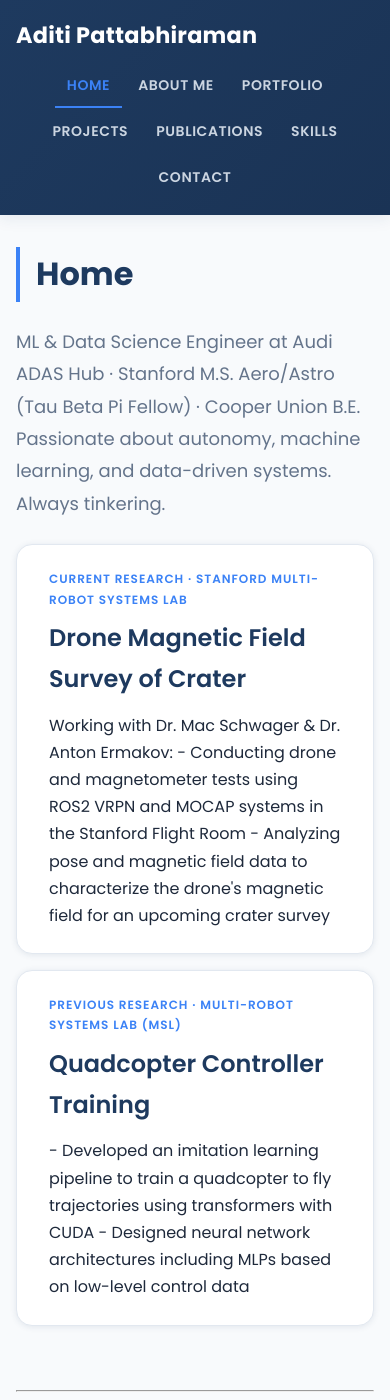
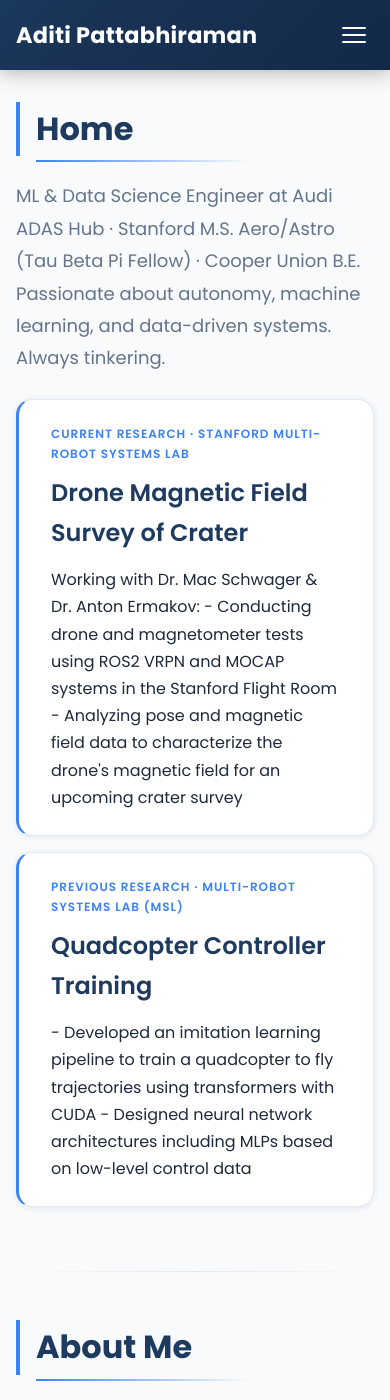
Before and after one commit to aditipattabhiraman/aditipattabhiraman.github.io, a Jekyll site: the page built from index.md, in a window 390 px wide and 1400 px high. Built offline with Jekyll 4.4.1, drawn with Linux system fonts in a browser that asks for light colours.

Commit message:
Improve UI with animations, interactivity, and mobile nav
- Animated gradient header background (subtle navy shift)
- Hamburger menu for mobile with smooth open/close animation
- Staggered card entrance animations when sections scroll into view
- Color-coded skill categories (blue / purple / green / amber)
- Skill tag hover glow effects matching their category color
- Card left-border accent + refined hover lift and shadow
- Shimmer progress bar gradient
- Animated underline on section headings
- Better HR dividers with fade-to-transparent gradient
- Skill icon hover scale-up with colored drop shadow
- Skill tag click ripple effect
- Contact link hover background tint and lift

https://claude.ai/code/session_01TDToRLVpd8ivEftbgrYq4p

```diff
--- a/_layouts/default.html
+++ b/_layouts/default.html
@@ -16,6 +16,11 @@
   <!-- Title Banner and Navigation Menu -->
   <header class="title-banner">
     <h1 class="site-title header-typing">Aditi Pattabhiraman</h1>
+    <button class="nav-toggle" aria-label="Toggle navigation" aria-expanded="false">
+      <span class="hamburger-line"></span>
+      <span class="hamburger-line"></span>
+      <span class="hamburger-line"></span>
+    </button>
     <nav class="nav-menu">
       <ul>
         <li><a href="#home">Home</a></li>
--- a/assets/css/styles.css
+++ b/assets/css/styles.css
@@ -9,6 +9,13 @@
   --color-primary-dark:#1a3355;
   --color-accent:      #3b82f6;
   --color-accent-dark: #1d4ed8;
+  --color-accent-glow: rgba(59, 130, 246, 0.25);
+  --color-purple:      #8b5cf6;
+  --color-purple-glow: rgba(139, 92, 246, 0.2);
+  --color-green:       #10b981;
+  --color-green-glow:  rgba(16, 185, 129, 0.2);
+  --color-orange:      #f59e0b;
+  --color-orange-glow: rgba(245, 158, 11, 0.2);
   --color-text:        #1e293b;
   --color-text-muted:  #64748b;
   --color-text-nav:    #cbd5e1;
@@ -64,11 +71,20 @@ a:hover {
   text-decoration: underline;
 }
 
+hr {
+  border: none;
+  height: 1px;
+  background: linear-gradient(to right, transparent, var(--color-border), transparent);
+  margin: var(--space-7) 0;
+}
+
 /* =========================================
    Header & Navigation
    ========================================= */
 .title-banner {
-  background: linear-gradient(135deg, var(--color-primary) 0%, var(--color-primary-dark) 100%);
+  background: linear-gradient(135deg, #1e3a5f, #164e7a, #1a3355, #0f2744);
+  background-size: 300% 300%;
+  animation: gradientShift 14s ease infinite;
   padding: var(--space-4) var(--space-7);
   position: sticky;
   top: 0;
@@ -78,8 +94,14 @@ a:hover {
   justify-content: space-between;
   flex-wrap: wrap;
   gap: var(--space-3);
-  box-shadow: 0 2px 16px var(--color-shadow);
+  box-shadow: 0 2px 20px rgba(0, 0, 0, 0.3);
   transition: padding 0.3s ease;
+}
+
+@keyframes gradientShift {
+  0%   { background-position: 0% 50%; }
+  50%  { background-position: 100% 50%; }
+  100% { background-position: 0% 50%; }
 }
 
 .title-banner.shrink {
@@ -93,6 +115,44 @@ a:hover {
   color: #ffffff;
   letter-spacing: 0.01em;
   white-space: nowrap;
+  cursor: default;
+}
+
+/* Hamburger Button */
+.nav-toggle {
+  display: none;
+  flex-direction: column;
+  gap: 5px;
+  background: none;
+  border: none;
+  cursor: pointer;
+  padding: var(--space-2);
+  border-radius: var(--radius-sm);
+  transition: background 0.2s ease;
+}
+
+.nav-toggle:hover {
+  background: rgba(255,255,255,0.1);
+}
+
+.hamburger-line {
+  display: block;
+  width: 24px;
+  height: 2px;
+  background: #ffffff;
+  border-radius: 2px;
+  transition: transform 0.3s ease, opacity 0.3s ease;
+}
+
+.nav-toggle.open .hamburger-line:nth-child(1) {
+  transform: translateY(7px) rotate(45deg);
+}
+.nav-toggle.open .hamburger-line:nth-child(2) {
+  opacity: 0;
+  transform: scaleX(0);
+}
+.nav-toggle.open .hamburger-line:nth-child(3) {
+  transform: translateY(-7px) rotate(-45deg);
 }
 
 .nav-menu ul {
@@ -114,14 +174,16 @@ a:hover {
   letter-spacing: 0.04em;
   text-transform: uppercase;
   border-bottom: 2px solid transparent;
-  transition: color 0.2s ease, border-color 0.2s ease;
+  transition: color 0.2s ease, border-color 0.2s ease, background 0.2s ease;
   display: inline-block;
+  border-radius: var(--radius-sm) var(--radius-sm) 0 0;
 }
 
 .nav-menu ul li a:hover,
 .nav-menu ul li a.active {
-  color: var(--color-accent);
+  color: #ffffff;
   border-bottom-color: var(--color-accent);
+  background: rgba(59, 130, 246, 0.15);
   text-decoration: none;
 }
 
@@ -135,7 +197,7 @@ main {
 }
 
 /* =========================================
-   Section Wrappers (replaces broken section + fade-in)
+   Section Wrappers
    ========================================= */
 .section-wrapper {
   margin-bottom: var(--space-8);
@@ -157,6 +219,22 @@ main {
   padding-left: var(--space-4);
   margin-top: 0;
   margin-bottom: var(--space-5);
+  position: relative;
+}
+
+.section-wrapper h2::after {
+  content: '';
+  position: absolute;
+  bottom: -6px;
+  left: var(--space-4);
+  width: 0;
+  height: 2px;
+  background: linear-gradient(to right, var(--color-accent), transparent);
+  transition: width 0.6s ease 0.3s;
+}
+
+.section-wrapper.visible h2::after {
+  width: 60%;
 }
 
 .section-wrapper h3 {
@@ -180,17 +258,30 @@ main {
 .card {
   background: var(--color-surface);
   border: 1px solid var(--color-border);
+  border-left: 3px solid var(--color-accent);
   border-radius: var(--radius-lg);
   padding: var(--space-5) var(--space-6);
   margin-bottom: var(--space-4);
   box-shadow: 0 1px 6px var(--color-shadow);
-  transition: border-color 0.2s ease, box-shadow 0.2s ease, transform 0.2s ease;
+  transition: border-color 0.25s ease, box-shadow 0.25s ease, transform 0.25s ease,
+              opacity 0.5s ease;
+  /* Stagger animation start state (set by JS) */
+}
+
+.card.card-stagger {
+  opacity: 0;
+  transform: translateY(16px);
+}
+
+.card.card-stagger.card-visible {
+  opacity: 1;
+  transform: translateY(0);
 }
 
 .card:hover {
-  border-color: var(--color-accent);
-  box-shadow: 0 4px 20px rgba(59, 130, 246, 0.15);
-  transform: translateY(-2px);
+  border-left-color: var(--color-accent-dark);
+  box-shadow: 0 6px 24px rgba(59, 130, 246, 0.18);
+  transform: translateY(-3px);
 }
 
 .card-title {
@@ -222,6 +313,7 @@ main {
 .card ul li {
   margin-bottom: var(--space-2);
   color: var(--color-text);
+  position: relative;
 }
 
 .honors-line {
@@ -260,8 +352,8 @@ main {
 }
 
 .skill-icons-row img:hover {
-  transform: scale(1.2);
-  filter: drop-shadow(0 4px 8px rgba(59, 130, 246, 0.4));
+  transform: scale(1.25) translateY(-2px);
+  filter: drop-shadow(0 6px 10px rgba(59, 130, 246, 0.45));
 }
 
 .skills-grid {
@@ -270,18 +362,48 @@ main {
   gap: var(--space-4);
 }
 
+/* Category cards */
 .skill-category {
   background: var(--color-surface);
   border: 1px solid var(--color-border);
   border-radius: var(--radius-md);
   padding: var(--space-4) var(--space-5);
   box-shadow: 0 1px 4px var(--color-shadow);
+  transition: box-shadow 0.25s ease, transform 0.25s ease, opacity 0.5s ease;
+}
+
+.skill-category.card-stagger {
+  opacity: 0;
+  transform: translateY(16px);
+}
+
+.skill-category.card-stagger.card-visible {
+  opacity: 1;
+  transform: translateY(0);
+}
+
+.skill-category:hover {
+  box-shadow: 0 4px 16px var(--color-shadow);
+  transform: translateY(-2px);
+}
+
+/* Color-coded top border per category */
+.skill-category:nth-child(1) {
+  border-top: 3px solid var(--color-accent);
+}
+.skill-category:nth-child(2) {
+  border-top: 3px solid var(--color-purple);
+}
+.skill-category:nth-child(3) {
+  border-top: 3px solid var(--color-green);
+}
+.skill-category:nth-child(4) {
+  border-top: 3px solid var(--color-orange);
 }
 
 .skill-category h3 {
   font-size: var(--font-size-sm);
   font-weight: 600;
-  color: var(--color-accent);
   text-transform: uppercase;
   letter-spacing: 0.07em;
   margin: 0 0 var(--space-3);
@@ -289,6 +411,12 @@ main {
   align-items: center;
   gap: var(--space-2);
 }
+
+/* Color-coded category headings */
+.skill-category:nth-child(1) h3 { color: var(--color-accent); }
+.skill-category:nth-child(2) h3 { color: var(--color-purple); }
+.skill-category:nth-child(3) h3 { color: var(--color-green); }
+.skill-category:nth-child(4) h3 { color: var(--color-orange); }
 
 .skill-tags {
   display: flex;
@@ -304,6 +432,39 @@ main {
   font-size: var(--font-size-xs);
   padding: var(--space-1) var(--space-3);
   font-weight: 500;
+  cursor: default;
+  transition: background 0.2s ease, border-color 0.2s ease, color 0.2s ease,
+              transform 0.15s ease, box-shadow 0.2s ease;
+}
+
+.skill-tag:hover {
+  transform: translateY(-1px);
+}
+
+/* Category-specific tag hover colors */
+.skill-category:nth-child(1) .skill-tag:hover {
+  background: rgba(59, 130, 246, 0.1);
+  border-color: var(--color-accent);
+  color: var(--color-accent);
+  box-shadow: 0 2px 8px var(--color-accent-glow);
+}
+.skill-category:nth-child(2) .skill-tag:hover {
+  background: rgba(139, 92, 246, 0.1);
+  border-color: var(--color-purple);
+  color: var(--color-purple);
+  box-shadow: 0 2px 8px var(--color-purple-glow);
+}
+.skill-category:nth-child(3) .skill-tag:hover {
+  background: rgba(16, 185, 129, 0.1);
+  border-color: var(--color-green);
+  color: var(--color-green);
+  box-shadow: 0 2px 8px var(--color-green-glow);
+}
+.skill-category:nth-child(4) .skill-tag:hover {
+  background: rgba(245, 158, 11, 0.1);
+  border-color: var(--color-orange);
+  color: var(--color-orange);
+  box-shadow: 0 2px 8px var(--color-orange-glow);
 }
 
 /* =========================================
@@ -345,14 +506,17 @@ main {
   font-weight: 600;
   font-size: var(--font-size-sm);
   box-shadow: 0 1px 4px var(--color-shadow);
-  transition: border-color 0.2s ease, color 0.2s ease, box-shadow 0.2s ease;
+  transition: border-color 0.2s ease, color 0.2s ease, box-shadow 0.2s ease,
+              transform 0.2s ease, background 0.2s ease;
   text-decoration: none;
 }
 
 .contact-link:hover {
   border-color: var(--color-accent);
   color: var(--color-accent);
-  box-shadow: 0 4px 12px rgba(59, 130, 246, 0.2);
+  background: rgba(59, 130, 246, 0.05);
+  box-shadow: 0 6px 16px rgba(59, 130, 246, 0.2);
+  transform: translateY(-2px);
   text-decoration: none;
 }
 
@@ -370,10 +534,17 @@ main {
   top: 0;
   left: 0;
   height: 3px;
-  background: linear-gradient(to right, var(--color-accent), var(--color-accent-dark));
+  background: linear-gradient(to right, var(--color-accent), #a78bfa, var(--color-accent-dark));
+  background-size: 200% 100%;
+  animation: shimmer 2s linear infinite;
   width: 0;
   z-index: 9999;
   transition: width 0.1s ease;
+}
+
+@keyframes shimmer {
+  0%   { background-position: 200% center; }
+  100% { background-position: -200% center; }
 }
 
 /* =========================================
@@ -385,7 +556,7 @@ main {
   right: var(--space-6);
   width: 44px;
   height: 44px;
-  background: var(--color-accent);
+  background: linear-gradient(135deg, var(--color-accent), var(--color-accent-dark));
   color: #ffffff;
   border: none;
   border-radius: 50%;
@@ -395,8 +566,8 @@ main {
   align-items: center;
   justify-content: center;
   opacity: 0;
-  transition: opacity 0.3s ease, transform 0.2s ease;
-  box-shadow: 0 4px 16px rgba(59, 130, 246, 0.4);
+  transition: opacity 0.3s ease, transform 0.2s ease, box-shadow 0.2s ease;
+  box-shadow: 0 4px 16px rgba(59, 130, 246, 0.45);
 }
 
 #scroll-to-top.show {
@@ -405,8 +576,8 @@ main {
 }
 
 #scroll-to-top:hover {
-  background: var(--color-accent-dark);
-  transform: translateY(-2px);
+  transform: translateY(-3px);
+  box-shadow: 0 8px 24px rgba(59, 130, 246, 0.55);
 }
 
 /* =========================================
@@ -426,13 +597,47 @@ footer {
    ========================================= */
 @media (max-width: 768px) {
   .title-banner {
-    flex-direction: column;
-    align-items: flex-start;
+    flex-direction: row;
+    align-items: center;
+    flex-wrap: wrap;
     padding: var(--space-4);
+    gap: var(--space-2);
+  }
+
+  .nav-toggle {
+    display: flex;
+    margin-left: auto;
+  }
+
+  .nav-menu {
+    display: none;
+    width: 100%;
+    order: 3;
+  }
+
+  .nav-menu.open {
+    display: block;
   }
 
   .nav-menu ul {
-    gap: var(--space-1);
+    flex-direction: column;
+    gap: 0;
+    padding: var(--space-2) 0;
+  }
+
+  .nav-menu ul li a {
+    display: block;
+    padding: var(--space-3) var(--space-4);
+    border-bottom: none;
+    border-left: 3px solid transparent;
+    border-radius: 0;
+  }
+
+  .nav-menu ul li a:hover,
+  .nav-menu ul li a.active {
+    border-bottom: none;
+    border-left-color: var(--color-accent);
+    background: rgba(59, 130, 246, 0.1);
   }
 
   main {
@@ -441,12 +646,6 @@ footer {
 
   .skills-grid {
     grid-template-columns: 1fr 1fr;
-  }
-
-  .about-hero {
-    flex-direction: column;
-    align-items: center;
-    text-align: center;
   }
 }
 
--- a/assets/js/scripts.js
+++ b/assets/js/scripts.js
@@ -1,11 +1,21 @@
 document.addEventListener('DOMContentLoaded', function() {
 
-    // Section visibility observer (targets .section-wrapper divs)
+    // ── Section visibility observer (targets .section-wrapper divs) ──────────
     const sectionWrappers = document.querySelectorAll('.section-wrapper');
     const visibilityObserver = new IntersectionObserver((entries, obs) => {
         entries.forEach(entry => {
             if (entry.isIntersecting) {
                 entry.target.classList.add('visible');
+
+                // Staggered entrance for cards and skill categories inside this section
+                const staggerItems = entry.target.querySelectorAll('.card, .skill-category');
+                staggerItems.forEach((item, i) => {
+                    item.classList.add('card-stagger');
+                    setTimeout(() => {
+                        item.classList.add('card-visible');
+                    }, i * 100);
+                });
+
                 obs.unobserve(entry.target);
             }
         });
@@ -15,7 +25,7 @@ document.addEventListener('DOMContentLoaded', function() {
         visibilityObserver.observe(wrapper);
     });
 
-    // Active nav link highlighting based on which section is in view
+    // ── Active nav link highlighting based on which section is in view ────────
     const navLinks = document.querySelectorAll('.nav-menu a');
     const navObserver = new IntersectionObserver((entries) => {
         entries.forEach(entry => {
@@ -32,7 +42,7 @@ document.addEventListener('DOMContentLoaded', function() {
         navObserver.observe(wrapper);
     });
 
-    // Typing animation for the header title (guarded null check)
+    // ── Typing animation for the header title ─────────────────────────────────
     const typingText = document.querySelector('.header-typing');
     if (typingText) {
         const text = typingText.textContent;
@@ -52,47 +62,40 @@ document.addEventListener('DOMContentLoaded', function() {
         type();
     }
 
-    // Button hover ripple effect
-    const buttons = document.querySelectorAll('a.button');
-    buttons.forEach(button => {
-        button.style.position = 'relative';
-        button.addEventListener('click', function(e) {
-            let x = e.clientX - e.target.offsetLeft;
-            let y = e.clientY - e.target.offsetTop;
+    // ── Hamburger menu toggle ──────────────────────────────────────────────────
+    const navToggle = document.querySelector('.nav-toggle');
+    const navMenu = document.querySelector('.nav-menu');
 
-            let ripple = document.createElement('span');
-            ripple.style.cssText = `
-                position: absolute;
-                background: rgba(255,255,255,0.5);
-                border-radius: 50%;
-                transform: scale(0);
-                animation: ripple-animation 0.6s linear;
-                left: ${x}px;
-                top: ${y}px;
-                width: 20px;
-                height: 20px;
-                margin-left: -10px;
-                margin-top: -10px;
-            `;
+    if (navToggle && navMenu) {
+        navToggle.addEventListener('click', function() {
+            const isOpen = navMenu.classList.toggle('open');
+            navToggle.classList.toggle('open', isOpen);
+            navToggle.setAttribute('aria-expanded', isOpen);
+        });
 
-            this.appendChild(ripple);
-            setTimeout(() => ripple.remove(), 600);
+        // Close mobile nav when a link is clicked
+        navMenu.querySelectorAll('a').forEach(link => {
+            link.addEventListener('click', function() {
+                navMenu.classList.remove('open');
+                navToggle.classList.remove('open');
+                navToggle.setAttribute('aria-expanded', 'false');
+            });
         });
-    });
+    }
 
-    // Scroll progress bar
+    // ── Scroll progress bar ───────────────────────────────────────────────────
     const progressBar = document.createElement('div');
     progressBar.id = 'progress-bar';
     document.body.appendChild(progressBar);
 
-    // Scroll-to-Top Button
+    // ── Scroll-to-Top Button ──────────────────────────────────────────────────
     const scrollToTopBtn = document.createElement('button');
     scrollToTopBtn.id = 'scroll-to-top';
     scrollToTopBtn.innerHTML = '↑';
     scrollToTopBtn.setAttribute('aria-label', 'Scroll to top');
     document.body.appendChild(scrollToTopBtn);
 
-    // Combined scroll handler (progress bar + scroll-to-top + header shrink)
+    // ── Combined scroll handler (progress bar + scroll-to-top + header shrink) ─
     const header = document.querySelector('.title-banner');
     let lastScrollTop = 0;
 
@@ -119,4 +122,38 @@ document.addEventListener('DOMContentLoaded', function() {
     scrollToTopBtn.addEventListener('click', () => {
         window.scrollTo({ top: 0, behavior: 'smooth' });
     });
+
+    // ── Skill tag ripple on click ─────────────────────────────────────────────
+    document.querySelectorAll('.skill-tag').forEach(tag => {
+        tag.addEventListener('click', function(e) {
+            const ripple = document.createElement('span');
+            ripple.style.cssText = `
+                position: absolute;
+                border-radius: 50%;
+                background: rgba(255,255,255,0.6);
+                transform: scale(0);
+                animation: ripple-anim 0.5s linear;
+                width: 40px;
+                height: 40px;
+                left: 50%;
+                top: 50%;
+                margin-left: -20px;
+                margin-top: -20px;
+                pointer-events: none;
+            `;
+            this.style.position = 'relative';
+            this.style.overflow = 'hidden';
+            this.appendChild(ripple);
+            setTimeout(() => ripple.remove(), 500);
+        });
+    });
+
 });
+
+// CSS keyframe for ripple injected at runtime
+const rippleStyle = document.createElement('style');
+rippleStyle.textContent = `
+@keyframes ripple-anim {
+  to { transform: scale(3); opacity: 0; }
+}`;
+document.head.appendChild(rippleStyle);
```
